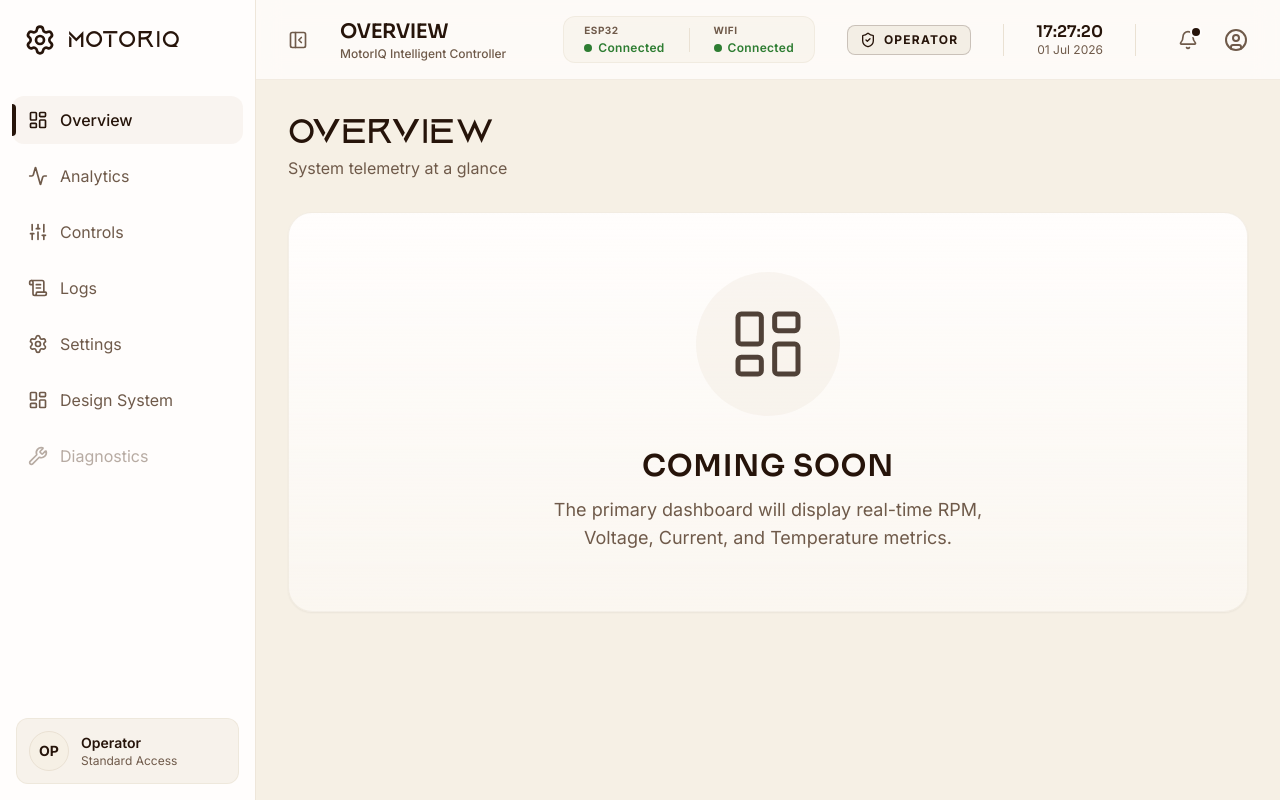
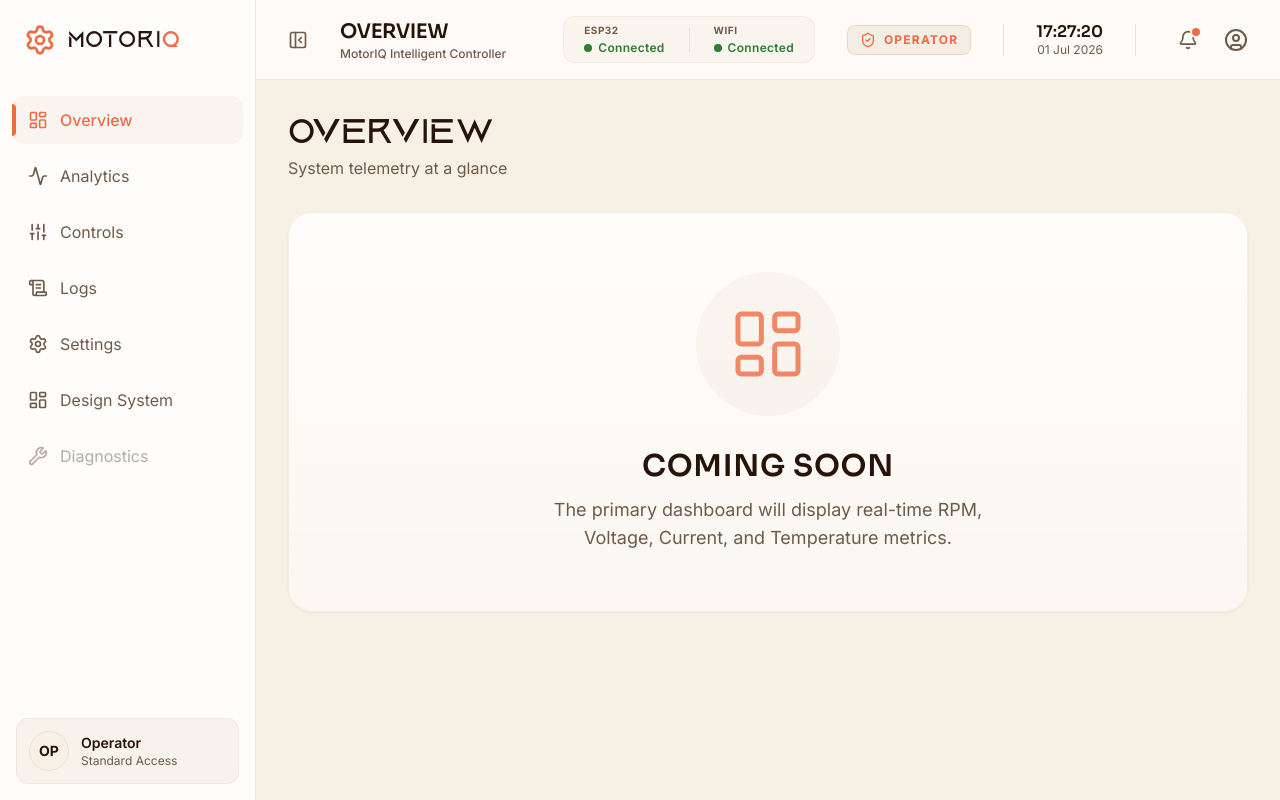
Before and after one commit to KUKI-Boi/MotorIQ, a React (Vite) app: page /overview in a window 1280 px wide. Built offline with nearby package versions, Linux system fonts and the light colour scheme.

Commit message:
style: apply light industrial color scheme per constitution

```diff
--- a/tailwind.config.js
+++ b/tailwind.config.js
@@ -8,13 +8,13 @@ export default {
     extend: {
       colors: {
         background: '#F6F0E5',
-        surface: '#FFFDF9',
+        surface: '#FFFDFC',
         card: '#FFFDFC',
         border: '#EAE1D3',
-        navigation: '#EAE1D3', // Keep for backward compatibility with AppShell
+        navigation: '#EAE1D3',
         'text-primary': '#26140A',
         'text-secondary': '#6F5A4A',
-        primary: '#26140A', // Changed primary to the dark industrial brown/black per constitution
+        primary: '#EE6C44',
         secondary: '#6F5A4A',
         accent: '#EE6C44',
         success: '#2E7D32',
```
Also changed, not shown: 1 other file (tests, documents, lock files or other folders).
